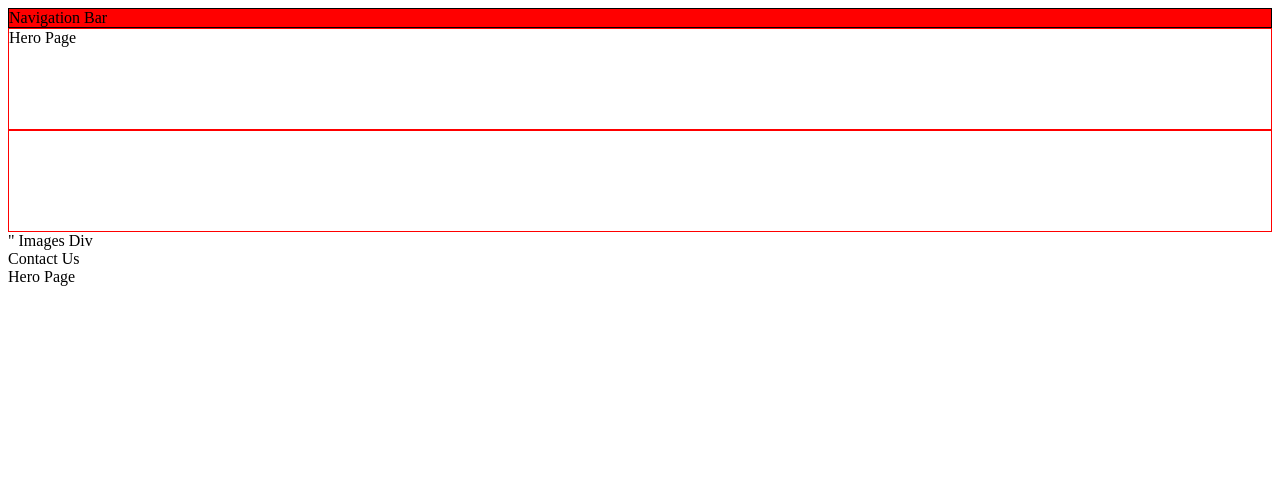
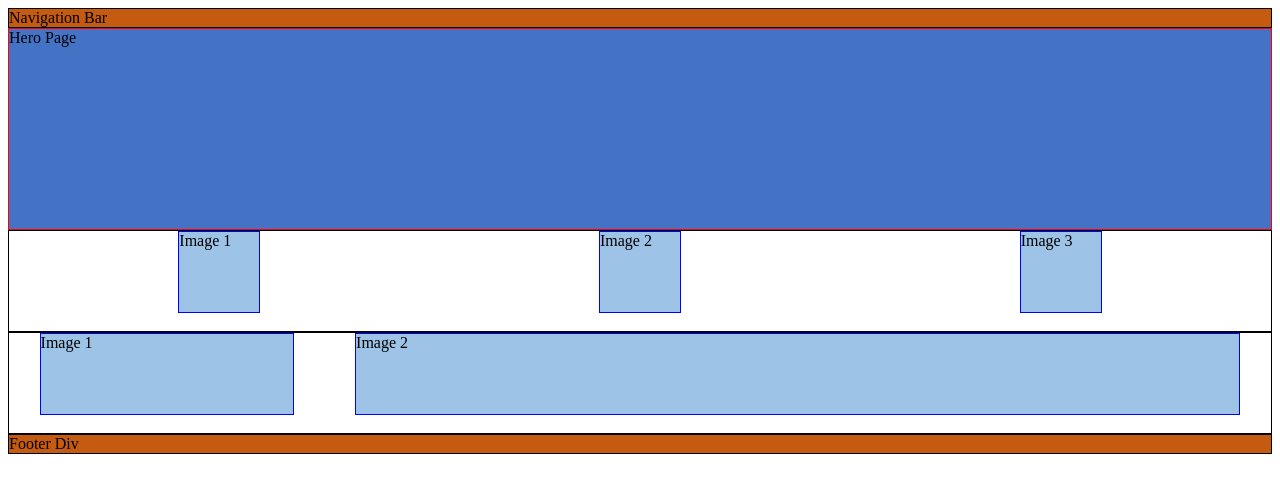
Before and after one commit to jmdc0903/jmdc0903.github.io, a plain HTML site: page homepage.html in a window 1280 px wide. Drawn offline with Linux system fonts and the light colour scheme.

Commit message:
Practice Website Development

```diff
--- a/homepage.html
+++ b/homepage.html
@@ -2,52 +2,85 @@
 <html lang="en">
 <head>
     <meta charset="UTF-8">
-    <meta name="keywords" content="movie website, thriller movies, free movies">
+    <meta name="keywords" content="Movie website, thriller movies, free movies">
     <meta name="viewport" content="width=device-width, initial-scale=1.0">
+
     <title>Homepage</title>
 </head>
 <body>
 
-    <div style="border: 1px solid black;
-                background-color: red;
+    <div style="
+        border: 1px solid #000000;
+        background-color: #C55A11;
     ">
-
         Navigation Bar
-
+    </div>
+    <div style="
+        border: 1px solid red;
+        height: 200px;
+        background-color: #4472C4;
+    ">
+        Hero Page
     </div>
 
-    <div style="border: 1px solid red;
-                height: 100px;
+    <div style="
+        border: 1px solid #000000;
+        height: 100px;
+        display: flex;
+        justify-content: space-around;
     ">
+        <div style="
+            background-color: #9DC3E6;
+            border: 1px solid #0000FF;
+            height: 80px;
+            width: 80px;
+        ">
+            Image 1
+        </div>
 
-        Hero Page
-
+        <div style="
+            background-color: #9DC3E6;
+            border: 1px solid #0000FF;
+            height: 80px;
+            width: 80px;
+        ">
+            Image 2
+        </div>
+        <div style="background-color: #9DC3E6;border: 1px solid #0000FF;height: 80px; width: 80px;">
+            Image 3
+        </div>
     </div>
 
-    <div style="border: 1px solid red;
-                height: 100px;
-                display: flex;
-                justify-content: space-around;
+    <div style="
+        border: 1px solid #000000;
+        height: 100px;
+        display: flex;
+        justify-content: space-around;
     ">
-    </div>"
+        <div style="
+            background-color: #9DC3E6;
+            border: 1px solid #0000FF;
+            height: 80px;
+            width: 20%;
+        ">
+            Image 1
+        </div>
 
-
-
-
-       Images Div
-
+        <div style="
+            background-color: #9DC3E6;
+            border: 1px solid #0000FF;
+            height: 80px;
+            width: 70%;
+        ">
+            Image 2
+        </div>
     </div>
 
-    <div>
-
-        Contact Us
-
-    </div>
-
-    <div>
-
-        Hero Page
-
+    <div style="
+    border: 1px solid #000000;
+    background-color: #C55A11;
+">
+        Footer Div
     </div>
 </body>
 </html>
```
Also changed, not shown: practice.html (+5 -1 lines).
